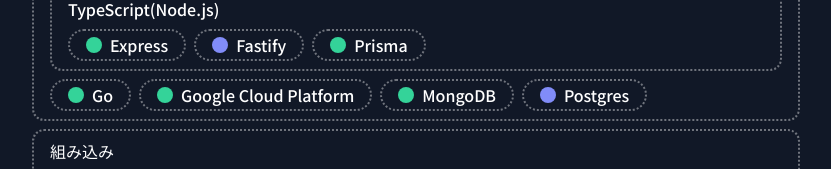
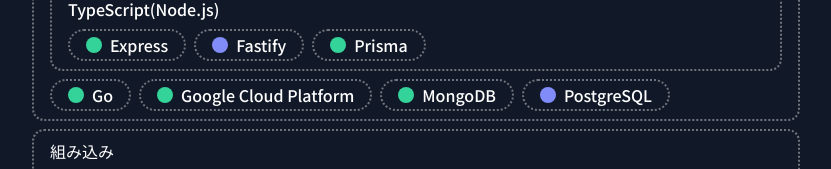
Before and after one commit to kawaemon/portfolio, a Next.js app: page / in a window 1280 px wide. Shown: the part 1495-1664 px from the top of the page, without its empty margins (224-1055 px from the left). Built offline with nearby package versions, Linux system fonts and the light colour scheme; what @tailwindcss/typography would draw is missing.

Commit message:
fix: Postgres -> PostgreSQL

```diff
--- a/src/components/Skills.tsx
+++ b/src/components/Skills.tsx
@@ -89,7 +89,7 @@
             { level: "fine", text: "Go" },
             { level: "fine", text: "Google Cloud Platform" },
             { level: "fine", text: "MongoDB" },
-            { level: "good", text: "Postgres" },
+            { level: "good", text: "PostgreSQL" },
         ],
     },
     {
```
